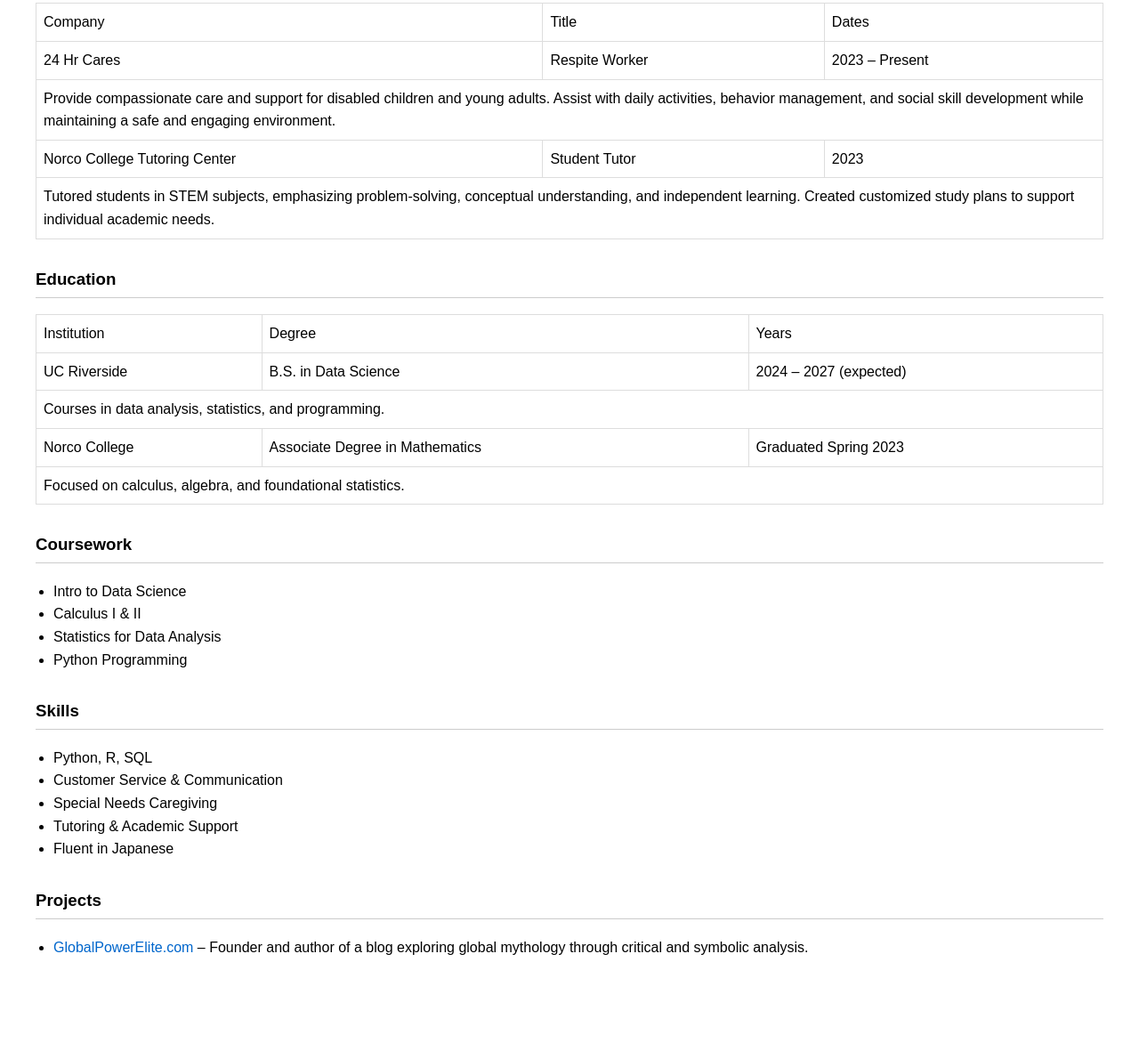
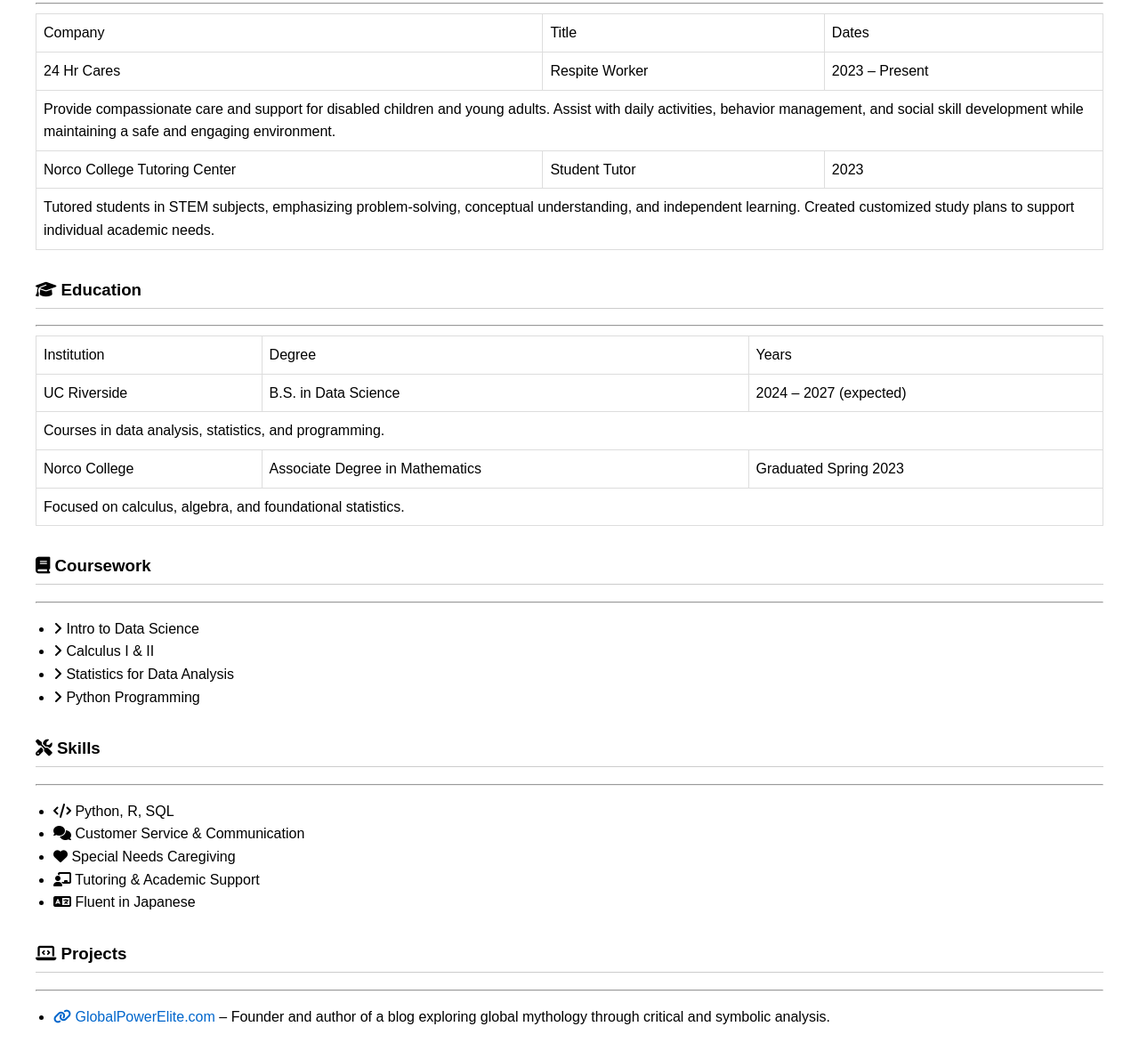
Before and after one commit to jwissing-sys/personal-website, a plain HTML site: page index.html in a window 1280 px wide. Shown: the part 566-1756 px from the top of the page at 89% size. Before the commit the page ends 1683 px from the top, so only its background shows below. Drawn offline with Linux system fonts and the light colour scheme.

Commit message:
Finalize index.html with metadata, icons, and Phase 5 polish

```diff
--- a/index.html
+++ b/index.html
@@ -3,20 +3,26 @@
 <head>
   <meta charset="UTF-8">
   <title>Joel Wissing</title>
-  <!-- Open Graph Meta Tags for Facebook/LinkedIn -->
+
+  <!-- Open Graph Meta Tags for social sharing -->
   <meta property="og:title" content="Joel Wissing – Portfolio Site">
   <meta property="og:description" content="Aspiring data scientist and developer passionate about learning, caregiving, and global mythology.">
   <meta property="og:image" content="https://jwissing-sys.github.io/personal-website/images/JoelPhoto.jpg">
   <meta property="og:url" content="https://jwissing-sys.github.io/personal-website/">
   <meta property="og:type" content="website">
 
+  <!-- Verification Link (Fediverse or GitHub) -->
+  <link rel="me" href="https://github.com/jwissing-sys">
+
+  <!-- External Stylesheets -->
   <link rel="stylesheet" href="styles/main.css">
-  <!-- Font Awesome for icons -->
+  <link rel="icon" type="image/x-icon" href="images/favicon.ico">
   <link rel="stylesheet" href="https://cdnjs.cloudflare.com/ajax/libs/font-awesome/6.5.0/css/all.min.css">
 </head>
 <body>
+
   <!-- Profile Section -->
-    <img src="images/JoelPhoto.jpg" alt="Headshot of Joel Wissing" width="200">
+  <img src="images/JoelPhoto.jpg" alt="Headshot of Joel Wissing">
   <h1 id="name">Joel Wissing</h1>
   <h2 id="tagline">Data Science Student | Caregiver | Mythology Writer</h2>
 
@@ -26,7 +32,8 @@
   <p>I am a Data Science undergraduate at the University of California, Riverside, with experience in customer service, academic tutoring, and respite care. I bring a unique mix of technical skills and compassionate support, with a strong passion for learning and helping others.</p>
 
   <!-- Work Experience -->
-    <h3 id="experience">Work Experience</h3>
+  <h3 id="experience"><i class="fas fa-briefcase"></i> Work Experience</h3>
+  <hr>
   <table>
     <tr>
       <td>Company</td>
@@ -56,7 +63,8 @@
   </table>
 
   <!-- Education -->
-    <h3 id="education">Education</h3>
+  <h3 id="education"><i class="fas fa-graduation-cap"></i> Education</h3>
+  <hr>
   <table>
     <tr>
       <td>Institution</td>
@@ -82,28 +90,32 @@
   </table>
 
   <!-- Coursework -->
-    <h3 id="coursework">Coursework</h3>
+  <h3 id="coursework"><i class="fas fa-book"></i> Coursework</h3>
+  <hr>
   <ul>
-        <li>Intro to Data Science</li>
-        <li>Calculus I & II</li>
-        <li>Statistics for Data Analysis</li>
-        <li>Python Programming</li>
+    <li><i class="fas fa-angle-right"></i> Intro to Data Science</li>
+    <li><i class="fas fa-angle-right"></i> Calculus I & II</li>
+    <li><i class="fas fa-angle-right"></i> Statistics for Data Analysis</li>
+    <li><i class="fas fa-angle-right"></i> Python Programming</li>
   </ul>
 
   <!-- Skills -->
-    <h3 id="skills">Skills</h3>
+  <h3 id="skills"><i class="fas fa-tools"></i> Skills</h3>
+  <hr>
   <ul>
-        <li>Python, R, SQL</li>
-        <li>Customer Service & Communication</li>
-        <li>Special Needs Caregiving</li>
-        <li>Tutoring & Academic Support</li>
-        <li>Fluent in Japanese</li>
+    <li><i class="fas fa-code"></i> Python, R, SQL</li>
+    <li><i class="fas fa-comments"></i> Customer Service & Communication</li>
+    <li><i class="fas fa-heart"></i> Special Needs Caregiving</li>
+    <li><i class="fas fa-chalkboard-teacher"></i> Tutoring & Academic Support</li>
+    <li><i class="fas fa-language"></i> Fluent in Japanese</li>
   </ul>
 
   <!-- Projects -->
-    <h3 id="projects">Projects</h3>
+  <h3 id="projects"><i class="fas fa-laptop-code"></i> Projects</h3>
+  <hr>
   <ul>
-        <li><a href="https://globalpowerelite.com" target="_blank">GlobalPowerElite.com</a> – Founder and author of a blog exploring global mythology through critical and symbolic analysis.</li>
+    <li><a href="https://globalpowerelite.com" target="_blank"><i class="fas fa-link"></i> GlobalPowerElite.com</a> – Founder and author of a blog exploring global mythology through critical and symbolic analysis.</li>
   </ul>
+
 </body>
 </html>
```
Lines whose indentation alone changed are shown as unchanged.
